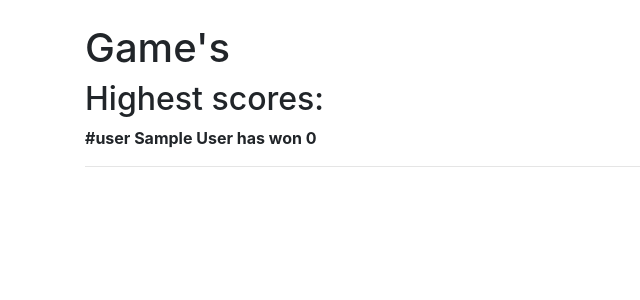
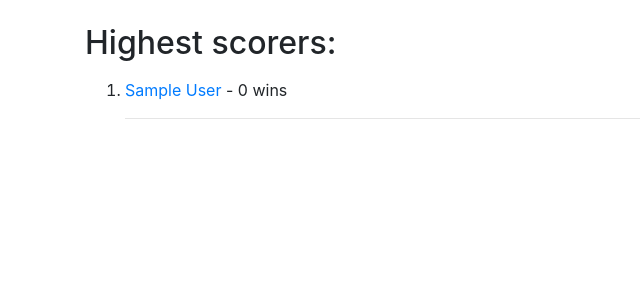
Before and after one commit to Mindaugas07/hangman_game_app, a Flask app: page /home in a window 1280 px wide. Shown: the part 56-356 px from the top of the page, without its empty margins (0-640 px from the left). Run offline with Flask 3, Linux system fonts and the light colour scheme; tables that the repository leaves empty hold one stand-in row (values such as "Sample post"); a database or web service that is not in the repository returns one stand-in record (values such as "Sample title"); some libraries are stand-ins or nearby versions.

Commit message:
add user rating

```diff
--- a/app/main/routes.py
+++ b/app/main/routes.py
@@ -1,33 +1,25 @@
 from flask import render_template
 from app.main import bp
-from flask_login import (
-    LoginManager,
-    current_user,
-    logout_user,
-    login_user,
-    login_required,
-)
+from flask_login import LoginManager
 from app.models.user_auth.user_auth import GameUser
 from app import game_db
 from typing import Dict
 
 
-def number_of_wins_by_player(users: GameUser) -> int:
-    game_win_list = []
-
+def number_of_wins_by_player(users: GameUser) -> set:
+    game_win_dict = {}
     game_wins = game_db.query_equal("game result", "won", {"_id": 0})
     for user in users:
         wins_by_user = 0
         for game in game_wins:
             if game["userame"] == user.name:
                 wins_by_user += 1
-        game_win_list.append(f"user {user.name} has won {wins_by_user}")
-    return game_win_list
+        game_win_dict[user.name] = wins_by_user
+    return sorted(game_win_dict.items(), key=lambda x: x[1], reverse=True)
 
 
 @bp.route("/home")
 def home():
     users = GameUser.query.all()
     game_wins = number_of_wins_by_player(users=users)
-
     return render_template("user_auth/index.html", users=users, game_wins=game_wins)
--- a/app/templates/user_auth/index.html
+++ b/app/templates/user_auth/index.html
@@ -1,25 +1,18 @@
 {% extends 'base.html' %}
 
 {% block content %}
-<span class="title">
-    <h1>{% block title %} Game's {% endblock %}</h1>
-</span>
+
 <div class="content">
-    <h2>Highest scores:</h2>
+    <h2>Highest scorers:</h2>
     {% for user in game_wins %}
-    <div class="post">
-        <p><b>#{{ user }}</b></p>
-        <p class="title">
-            <b>
-                <a href="/{{user.name}}">
-                    {{ user.name }}
-                </a>
-            </b>
-        </p>
-        <div class="content">
-            <p>{{ user.email }}</p>
-        </div>
+    <p class="list-style">
+    <ol>
+        <li><a href="/{{user[0]}}">{{ user[0] }}</a><a> - {{ user[1] }} wins</a></li>
+
         <hr>
-    </div>
-    {% endfor %}
-    {% endblock %}
+    </ol>
+    </p>
+</div>
+{% endfor %}
+
+{% endblock %}
--- a/app/templates/user_auth/user_page.html
+++ b/app/templates/user_auth/user_page.html
@@ -18,9 +18,10 @@
     <p>On {{game["date"].date()}} {{game["time"]}} the word was
         '{{game["game word"]}}' and player {{game["game result"]}} the game.
     </p>
+
+    {% endfor %}
     {%else%}
-    <p> No played games by the user.</p>
-    {% endfor %}
+    <p> No games were played by the user.</p>
     {%endif%}
 </div>
 {% endblock %}
```
Also changed, not shown: app/game/routes.py (+46 -32 lines).
